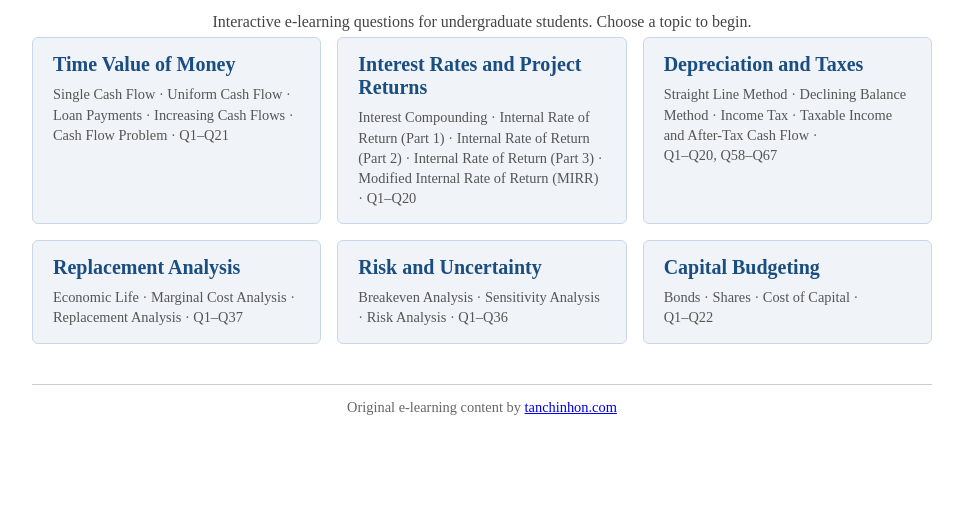
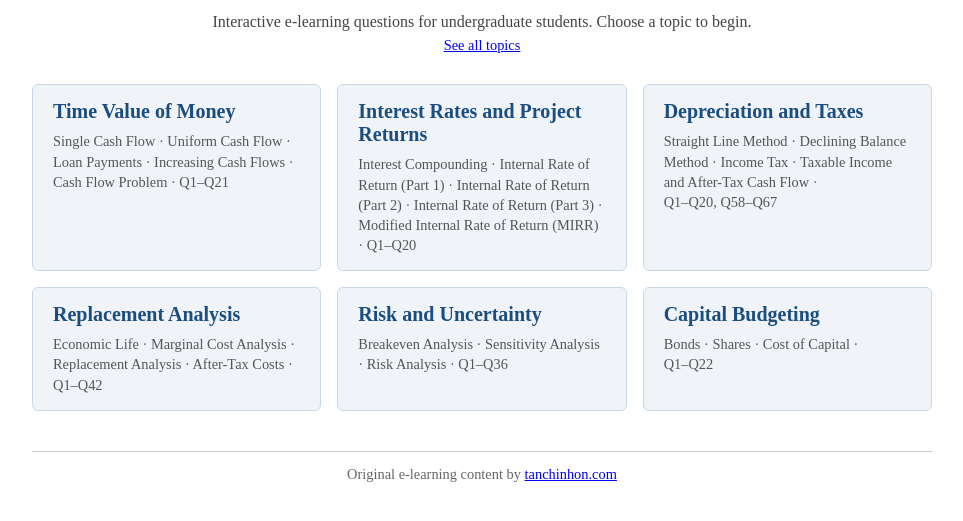
Before and after one commit to isemengecon/isemengecon.github.io, a plain HTML site: page undergrad.html in a window 1280 px wide. Shown: the part 73-594 px from the top of the page, without its empty margins (158-1121 px from the left). Drawn offline with Linux system fonts and the light colour scheme.

Commit message:
Add files via upload

```diff
--- a/undergrad.html
+++ b/undergrad.html
@@ -10,6 +10,7 @@
 <h1 style="text-align:center; border-bottom:2px solid #333; padding-bottom:10px; margin-bottom:5px;">Cost Analysis and Engineering Economy</h1>
 
 <p style="text-align:center; color:#444; margin-bottom:6px;">Interactive e-learning questions for undergraduate students. Choose a topic to begin.</p>
+<p style="text-align:center; font-size:0.9em; margin-top:0; margin-bottom:30px;"><a href="index.html">See all topics</a></p>
 
 <div class="topics">
   <a class="topic" href="time-value-of-money.html">
@@ -26,7 +27,7 @@
   </a>
   <a class="topic" href="replacement-analysis.html?course=ug">
     <span class="name">Replacement Analysis</span>
-    <span class="secs">Economic Life &middot; Marginal Cost Analysis &middot; Replacement Analysis &middot; <span style="white-space:nowrap">Q1&ndash;Q37</span></span>
+    <span class="secs">Economic Life &middot; Marginal Cost Analysis &middot; Replacement Analysis &middot; After-Tax Costs &middot; <span style="white-space:nowrap">Q1&ndash;Q42</span></span>
   </a>
   <a class="topic" href="risk-and-uncertainty.html?course=ug">
     <span class="name">Risk and Uncertainty</span>
```
Also changed, not shown: replacement-analysis.html (+2 -2 lines).
